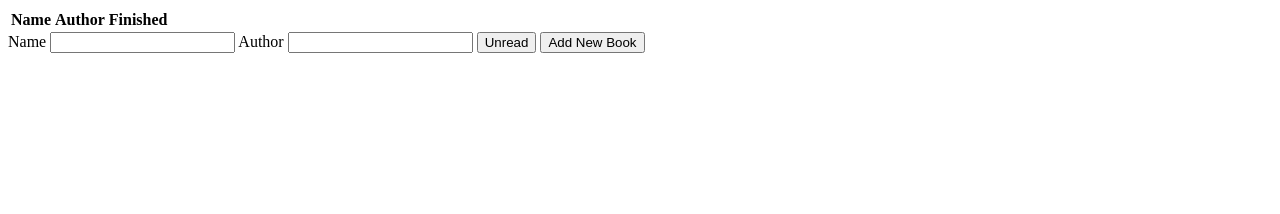
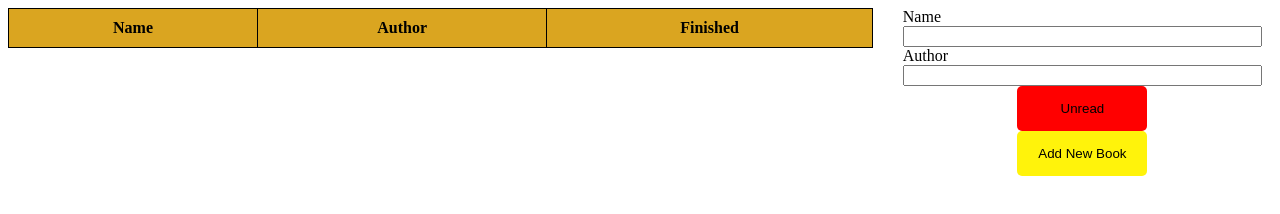
Before and after one commit to Caramel4764/library, a plain HTML site: page index.html in a window 1280 px wide. Drawn offline with Linux system fonts and the light colour scheme.

Commit message:
style|feat: add some basic styling and turned new book form into a sidebar. Read btn change color based on if it's toggled or not.

```diff
--- a/index.html
+++ b/index.html
@@ -7,6 +7,7 @@
   <link rel="stylesheet" href="./style.css">
 </head>
 <body>
+  <div class="programDiv">
     <table>
       <thead>
         <tr>
@@ -18,13 +19,18 @@
       <tbody id="bookInfo">
       </tbody>
     </table>
+    <div class="sidebarDiv">
+      <div class="sidebar">
         <label for="name">Name</label>
         <input id="name" type="text">
         <label for="author">Author</label>
         <input id="author" type="text">
-  <button id="isFinishedIndicator">Unread</button>
+        <div class="btn-div"><button id="isFinishedIndicator" class="unread">Unread</button></div>
+        <div class="btn-div"><button id="addBookBtn">Add New Book</button></div>
+      </div>
+    </div>
+  </div>
 
-  <button id="addBookBtn">Add New Book</button>
   <script src="./index.js"></script>
 </body>
 </html>
--- a/index.js
+++ b/index.js
@@ -36,7 +36,12 @@ isFinishedIndicator.addEventListener("click", function () {
   isReadBtn = !isReadBtn;
   if (isReadBtn) {
     isFinishedIndicator.textContent = "Read";
+    isFinishedIndicator.classList.add("read");
+    isFinishedIndicator.classList.remove("unread");
+
   } else {
     isFinishedIndicator.textContent = "Unread";
+    isFinishedIndicator.classList.add("unread");
+    isFinishedIndicator.classList.remove("read");
   }
 })
--- a/style.css
+++ b/style.css
@@ -0,0 +1,51 @@
+table, td, th {
+  border: 1px solid black;
+}
+td, th {
+  padding: 10px;
+}
+td {
+  text-align: center;
+}
+th {
+  background-color: goldenrod;
+}
+table {
+  border-collapse: collapse;
+}
+button {
+  border-radius: 5px;
+  border: none;
+  padding: 15px;
+}
+.sidebar {
+  display: flex;
+  flex-direction: column;
+  position: absolute;
+  width: 100%;
+}
+.sidebarDiv {
+  position:relative;
+  margin: 0px 10px;
+}
+.programDiv {
+ display:grid;
+ grid-template-columns: 1fr minmax(250px, 30%);
+ gap: 20px;
+}
+.unread {
+  background-color: red;
+}
+.read {
+  background-color: green;
+}
+#addBookBtn {
+  background-color: rgb(255, 243, 11);
+}
+.btn-div {
+  display:flex;
+  justify-content: center;
+}
+.btn-div button {
+  width: 130px;
+}
```
Lines whose indentation alone changed are shown as unchanged.
